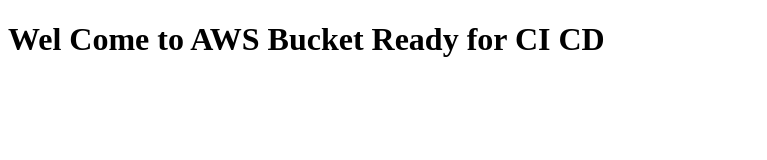
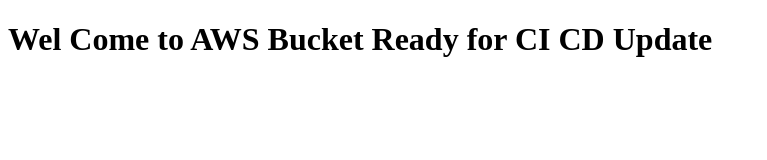
Before and after one commit to forhadrk/aws_ci_cd_demo, a plain HTML site: page index.html in a window 1280 px wide. Shown: the whole page, without its empty margins (0-767 px from the left). Drawn offline with Linux system fonts and the light colour scheme.

Commit message:
Next Commi32

```diff
--- a/index.html
+++ b/index.html
@@ -7,6 +7,6 @@
     <title>Learn CI CD With AWS Bucket</title>
 </head>
 <body>
-    <h1>Wel Come to AWS Bucket Ready for CI CD</h1>
+    <h1>Wel Come to AWS Bucket Ready for CI CD Update</h1>
 </body>
 </html>
```
Also changed, not shown: 1 other file.
